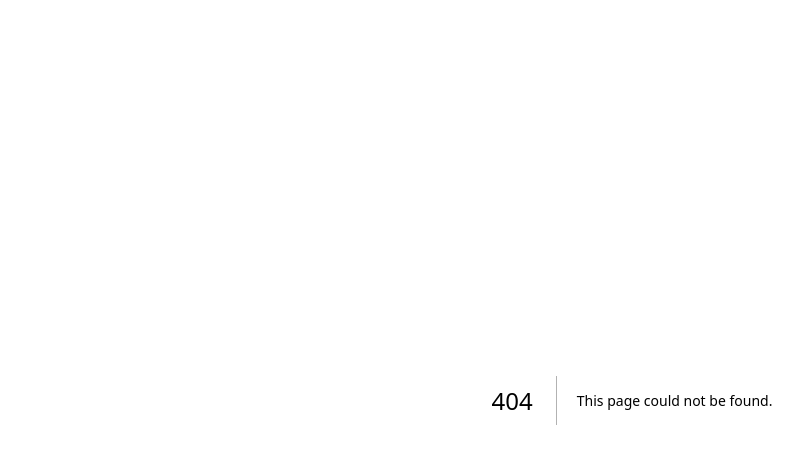
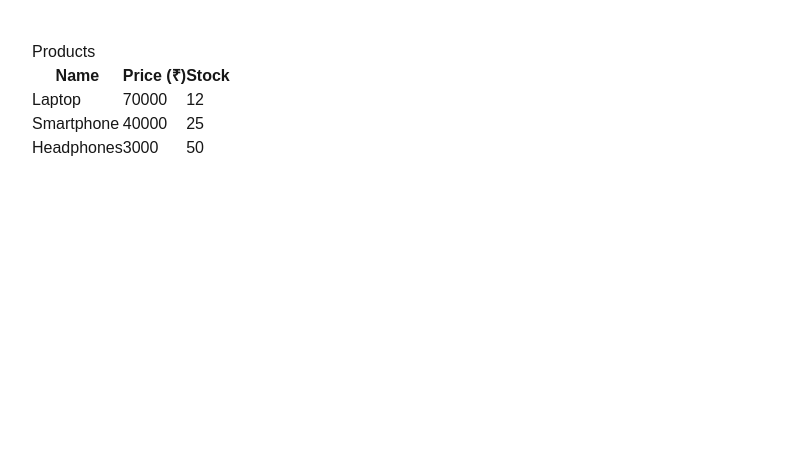
Before and after one commit to bmehak/ssr-ecommerce-admin-dashboard, a Next.js app: page /dashboard/products in a window 1280 px wide. Before the commit this address had no page. Shown: the top 464 px of the page, without its empty margins (8-811 px from the left). Built offline with nearby package versions, Linux system fonts and the light colour scheme.

Commit message:
Add dashboard and products SSR pages

```diff
--- /dev/null
+++ b/app/dashboard/page.tsx
@@ -0,0 +1,8 @@
+export default function DashboardPage() {
+  return (
+    <main style={{ padding: "40px" }}>
+      <h1>DAsh Dash Dashboard</h1>
+      <p>Welcome to the admin dashboard.</p>
+    </main>
+  );
+}
--- /dev/null
+++ b/app/dashboard/products/page.tsx
@@ -0,0 +1,40 @@
+type Product = {
+  id: number;
+  name: string;
+  price: number;
+  stock: number;
+};
+
+export default async function ProductsPage() {
+  // This runs on the SERVER (SSR by default)
+  const products: Product[] = [
+    { id: 1, name: "Laptop", price: 70000, stock: 12 },
+    { id: 2, name: "Smartphone", price: 40000, stock: 25 },
+    { id: 3, name: "Headphones", price: 3000, stock: 50 },
+  ];
+
+  return (
+    <main style={{ padding: "40px" }}>
+      <h1>Products</h1>
+
+      <table border={1} cellPadding={10}>
+        <thead>
+          <tr>
+            <th>Name</th>
+            <th>Price (₹)</th>
+            <th>Stock</th>
+          </tr>
+        </thead>
+        <tbody>
+          {products.map((product) => (
+            <tr key={product.id}>
+              <td>{product.name}</td>
+              <td>{product.price}</td>
+              <td>{product.stock}</td>
+            </tr>
+          ))}
+        </tbody>
+      </table>
+    </main>
+  );
+}
```
